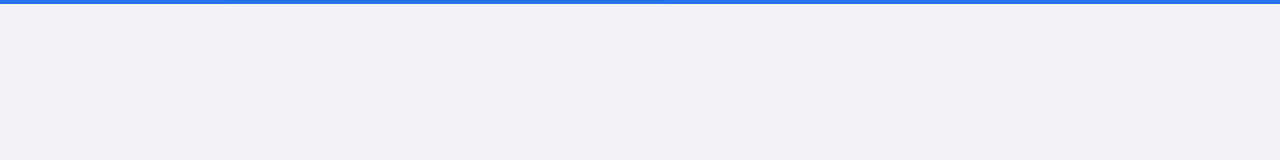
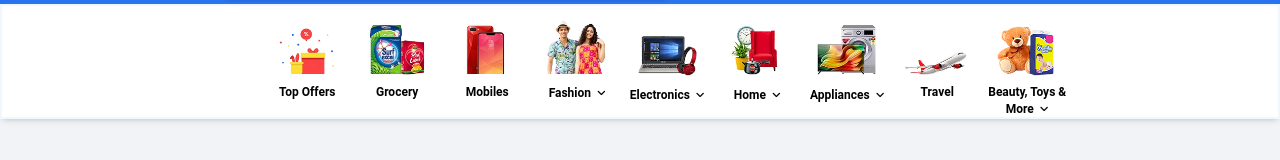
Before and after one commit to harshsimform/Flipkart_Home_Task, a plain HTML site: page Flipkart_Task/index.html in a window 1280 px wide. Shown: the part 46-206 px from the top of the page. Drawn offline with Linux system fonts and the light colour scheme.

Commit message:
main products section added

```diff
--- a/Flipkart_Task/index.css
+++ b/Flipkart_Task/index.css
@@ -95,3 +95,44 @@ nav {
 #fa_cart_shopping {
   margin-right: 5px;
 }
+
+/* main products section */
+.main {
+  border: 2px solid aliceblue;
+  background-color: white;
+  height: 115px;
+  display: flex;
+  justify-content: center;
+  box-shadow: 0px 2px 7px -3px rgba(133, 133, 133, 0.73);
+  -webkit-box-shadow: 0px 2px 7px -3px rgba(133, 133, 133, 0.73);
+  -moz-box-shadow: 0px 2px 7px -3px rgba(133, 133, 133, 0.73);
+}
+
+.product_boxes {
+  display: flex;
+  justify-content: space-between;
+  margin-top: 15px;
+  /* align-items: center; */
+  width: 60%;
+  /* margin: auto; */
+}
+
+.product_box {
+  height: 60px;
+  width: 90px;
+  /* border: 1px solid black; */
+}
+
+.product_box img {
+  width: 65px;
+  height: 100%;
+  object-fit: cover;
+  margin-left: 17px;
+}
+
+.product_box p {
+  font-size: 12px;
+  width: 100px;
+  font-weight: bold;
+  text-align: center;
+}
--- a/Flipkart_Task/index.html
+++ b/Flipkart_Task/index.html
@@ -69,5 +69,85 @@
         >
       </div>
     </nav>
+    <!-- main products section -->
+    <section>
+      <div class="main">
+        <div class="product_boxes">
+          <div class="product_box">
+            <img src="Asset/Products_imgs/Top_Offers.png" alt="Top_Offers" />
+            <p>Top Offers</p>
+          </div>
+          <div class="product_box">
+            <img src="Asset/Products_imgs/Grocery.png" alt="Grocery" />
+            <p>Grocery</p>
+          </div>
+          <div class="product_box">
+            <img src="Asset/Products_imgs/Mobiles.png" alt="Mobiles" />
+            <p>Mobiles</p>
+          </div>
+          <div class="product_box">
+            <img
+              src="Asset/Products_imgs/Fashion.png"
+              style="height: 53px"
+              alt="Fashion"
+            />
+            <p style="margin-top: 5px">
+              Fashion<i
+                class="fa-solid fa-angle-down"
+                id="fa_angle_down_icon"
+                style="color: black"
+              ></i>
+            </p>
+          </div>
+          <div class="product_box">
+            <img src="Asset/Products_imgs/Electronics.png" alt="Electronics" />
+            <p>
+              Electronics<i
+                class="fa-solid fa-angle-down"
+                id="fa_angle_down_icon"
+                style="color: black"
+              ></i>
+            </p>
+          </div>
+          <div class="product_box">
+            <img src="Asset/Products_imgs/Home.png" alt="Home" />
+            <p>
+              Home<i
+                class="fa-solid fa-angle-down"
+                id="fa_angle_down_icon"
+                style="color: black"
+              ></i>
+            </p>
+          </div>
+          <div class="product_box">
+            <img src="Asset/Products_imgs/Appliances.png" alt="Appliances" />
+            <p>
+              Appliances<i
+                class="fa-solid fa-angle-down"
+                id="fa_angle_down_icon"
+                style="color: black"
+              ></i>
+            </p>
+          </div>
+          <div class="product_box">
+            <img src="Asset/Products_imgs/Travel.png" alt="Travel" />
+            <p>Travel</p>
+          </div>
+          <div class="product_box">
+            <img
+              src="Asset/Products_imgs/Beauty_Toys_More.png"
+              alt="Beauty_Toys_More"
+            />
+            <p>
+              Beauty, Toys & More<i
+                class="fa-solid fa-angle-down"
+                id="fa_angle_down_icon"
+                style="color: black"
+              ></i>
+            </p>
+          </div>
+        </div>
+      </div>
+    </section>
   </body>
 </html>
```
Also changed, not shown: Flipkart_Task/Asset/Products_imgs/Appliances.png (added), Flipkart_Task/Asset/Products_imgs/Beauty_Toys_More.png (added), Flipkart_Task/Asset/Products_imgs/Electronics.png (added), Flipkart_Task/Asset/Products_imgs/Fashion.png (added), Flipkart_Task/Asset/Products_imgs/Grocery.png (added), Flipkart_Task/Asset/Products_imgs/Home.png (added), Flipkart_Task/Asset/Products_imgs/Mobiles.png (added), Flipkart_Task/Asset/Products_imgs/Top_Offers.png (added), Flipkart_Task/Asset/Products_imgs/Travel.png (added).
